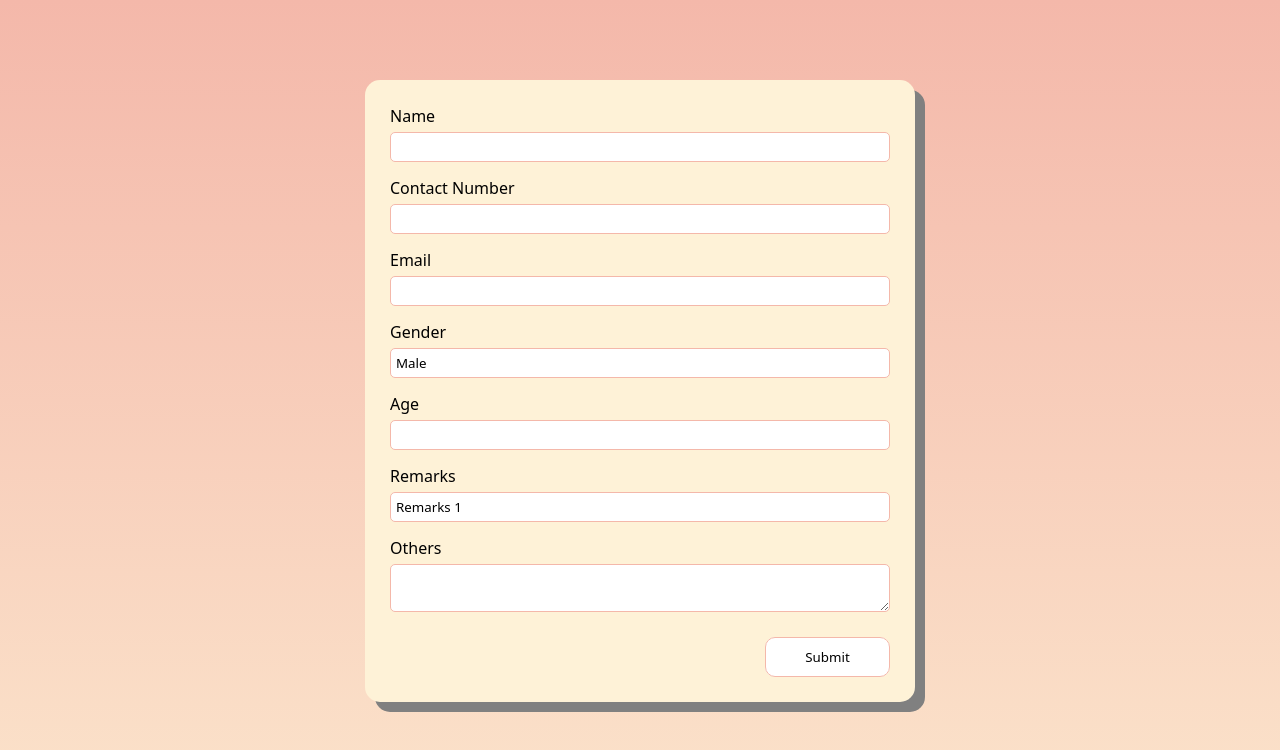
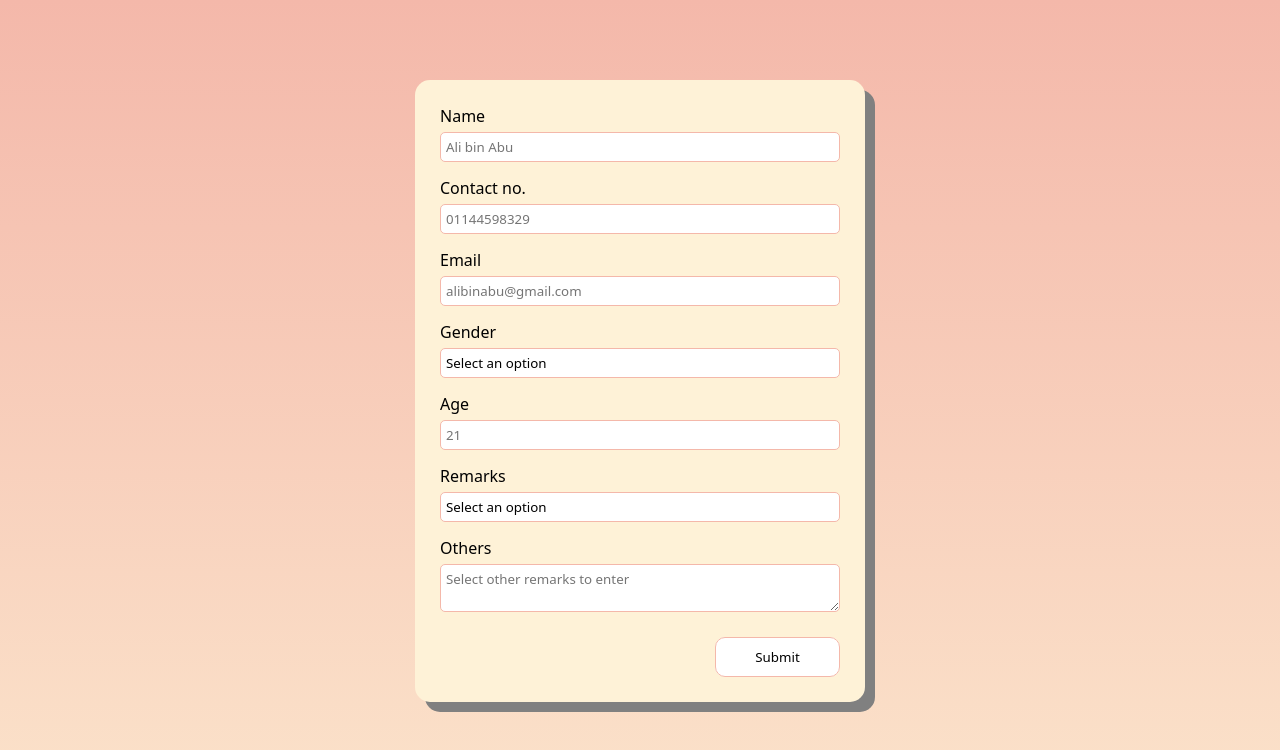
Before and after one commit to Ericx014/butterfly-kisses, a React (Vite) app in the folder butterfly-kisses-frontend/: page / in a window 1280 px wide. Shown: the top 750 px of the page. Built offline with nearby package versions, Linux system fonts and the light colour scheme.

Commit message:
Add index2.css updated styling

```diff
--- a/butterfly-kisses-frontend/src/Components/Form.jsx
+++ b/butterfly-kisses-frontend/src/Components/Form.jsx
@@ -3,6 +3,7 @@ import { useState } from "react";
 const Form = () => {
   const [remarks, setRemarks] = useState("");
 	const [clickedAnimation, setClickedAnimation] = useState(false);
+	const [value, setValue] = useState("");
 
   const handleRemarksChange = (e) => {
     setRemarks(e.target.value);
@@ -14,31 +15,40 @@ const Form = () => {
 		setTimeout(() => setClickedAnimation(false), 2000);
 	}
 
+
+
 	return (
     <form>
       <div className="container">
         <div className="input-container">
           <label htmlFor="name">Name</label>
-          <input type="text" id="name" />
+          <input type="text" id="name" placeholder="Ali bin Abu" />
         </div>
         <div className="input-container">
-          <label htmlFor="contactNumber">Contact Number</label>
-          <input type="text" id="contactNumber" />
+          <label htmlFor="contactNumber">Contact no.</label>
+          <input type="text" id="contactNumber" placeholder="01144598329" />
         </div>
         <div className="input-container">
           <label htmlFor="email">Email</label>
-          <input type="text" id="email" />
+          <input type="text" id="email" placeholder="alibinabu@gmail.com" />
         </div>
         <div className="input-container">
           <label htmlFor="gender">Gender</label>
-          <select name="gender" id="gender">
+          <select
+            name="gender"
+            id="gender"
+            className={remarks == "" ? "placeholder" : ""}
+          >
+            <option value="" className="placeholder">
+              Select an option
+            </option>
             <option>Male</option>
             <option>Female</option>
           </select>
         </div>
         <div className="input-container">
           <label htmlFor="age">Age</label>
-          <input type="number" id="age" />
+          <input type="number" id="age" placeholder="21" />
         </div>
         <div className="input-container">
           <label
@@ -53,26 +63,34 @@ const Form = () => {
             id="remarks"
             value={remarks}
             onChange={handleRemarksChange}
+            className={remarks == "" ? "placeholder" : ""}
           >
-            <option value="remark1">Remarks 1</option>
-            <option value="remark2">Remarks 2</option>
+            <option value="" className="placeholder">
+              Select an option
+            </option>
+            <option value="remark1">Option 1</option>
+            <option value="remark2">Option 2</option>
             <option value="others">Others</option>
           </select>
         </div>
         {remarks !== "others" && (
           <div className="input-container">
             <label htmlFor="others">Others</label>
-            <textarea type="text" id="others" disabled/>
+            <textarea type="text" id="others" disabled placeholder="Select other remarks to enter"/>
           </div>
         )}
         {remarks === "others" && (
           <div className="input-container">
             <label htmlFor="others">Others</label>
-            <textarea type="text" id="others" />
+            <textarea type="text" id="others" placeholder="Enter other remarks here"/>
           </div>
         )}
         <div className="button-container">
-          <button className={clickedAnimation ? "form-btn button-bounce" : "form-btn"} type="submit" onClick={bounceAnimation}>
+          <button
+            className={clickedAnimation ? "form-btn button-bounce" : "form-btn"}
+            type="submit"
+            onClick={bounceAnimation}
+          >
             Submit
           </button>
         </div>
--- a/butterfly-kisses-frontend/src/index.css
+++ b/butterfly-kisses-frontend/src/index.css
@@ -99,7 +99,7 @@ input, select, textarea{
 	gap: 15px;
 	border-radius: 15px;
 	box-shadow: 10px 10px gray;
-	max-width: 550px;
+	max-width: 450px;
 	transition: all, 100ms ease-in-out;
 }
 
@@ -122,7 +122,6 @@ input, select, textarea{
 @media (max-width: 768px) {
   .container {
     width: 70vw;
-    max-width: 500px;
   }
 
   .form-btn {
@@ -140,7 +139,7 @@ input, select, textarea{
 
   .form-btn {
 		min-width: 30px;
-		min-height: 10px;
+		min-height: 30px;
     width: 50vw;
     max-width: 80px;
   }
--- a/butterfly-kisses-frontend/src/index2.css
+++ b/butterfly-kisses-frontend/src/index2.css
@@ -15,6 +15,7 @@
 	box-sizing: border-box;
 	/* font-family: defaultFont; */
 	font-family: system-ui, -apple-system, BlinkMacSystemFont, 'Segoe UI', Roboto, Oxygen, Ubuntu, Cantarell, 'Open Sans', 'Helvetica Neue', sans-serif;
+	font-size: 16px;
 }
 
 html {
@@ -24,9 +25,21 @@ html {
 
 /* Form style */
 input, select, textarea{
-	padding: 5px 3px;
-	border-radius: 5px;
-	border: 1px solid var(--main-dark-color)
+	-webkit-appearance: none;
+	-moz-appearance: none;
+	appearance: none;
+	padding: 5px;
+	color: black;
+	background-color: white;
+	border: none;
+	border-bottom: 1px solid var(--main-dark-color);
+	transition: border 0.1s linear;
+}
+
+input:active, select:active, textarea:active,
+input:focus, select:focus, textarea:focus {
+	outline: none;
+	border-bottom: 3px solid var(--main-dark-color);
 }
 
 .input-container {
@@ -40,9 +53,13 @@ input, select, textarea{
 	width: 100%;
 }
 
+::placeholder, option.placeholder {
+	color: lightgray;
+}
+
 .button-container {
 	display: flex;
-	justify-content: flex-end;
+	justify-content: center;
 	margin-top: 10px;
 }
 
@@ -85,17 +102,16 @@ input, select, textarea{
 }
 
 .container {
-	background-color: #fef2d7;
+	background-color: #fff;
 	width: 50vw;
 	margin: 10vh auto;
-	padding: 25px;
+	padding: 40px;
 	display: flex;
 	flex-direction: column;
 	gap: 15px;
-	border-radius: 15px;
-	box-shadow: 10px 10px gray;
-	max-width: 550px;
+	max-width: 450px;
 	transition: all, 100ms ease-in-out;
+	box-shadow: 0 0 50px rgba(0, 0, 0, 0.1);
 }
 
 /* Button bounce animation */
@@ -117,7 +133,6 @@ input, select, textarea{
 @media (max-width: 768px) {
   .container {
     width: 70vw;
-    max-width: 500px;
   }
 
   .form-btn {
@@ -134,6 +149,8 @@ input, select, textarea{
   }
 
   .form-btn {
+		min-width: 30px;
+		min-height: 30px;
     width: 50vw;
     max-width: 80px;
   }
```
